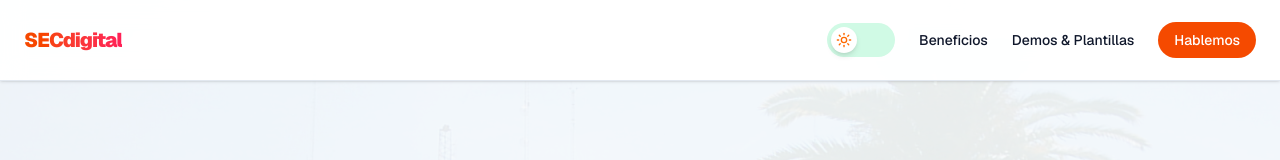
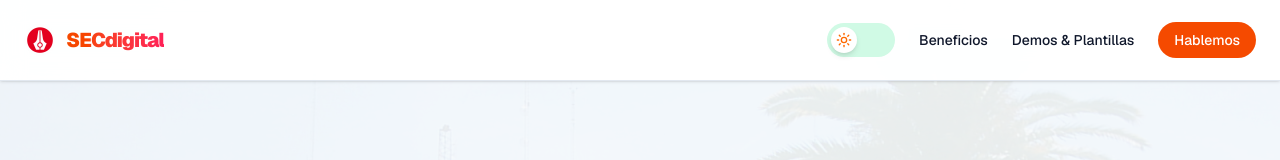
Before and after one commit to SantiCabrera19/resistencia-pwas, a Next.js app: page / in a window 1280 px wide. Shown: the top 160 px of the page. Built offline with nearby package versions, Linux system fonts and the light colour scheme.

Commit message:
feat(branding): add circular microcosmos logo badge to header

```diff
--- a/src/components/features/home/HomeHeader.tsx
+++ b/src/components/features/home/HomeHeader.tsx
@@ -11,7 +11,14 @@ export function HomeHeader() {
   return (
     <header className="fixed top-0 left-0 right-0 z-50 border-b border-slate-200 dark:border-slate-800 bg-white/95 dark:bg-slate-950/95 backdrop-blur-md px-6 py-2 shadow-sm transition-colors duration-200">
       <div className="mx-auto flex max-w-7xl items-center justify-between h-14 sm:h-16">
-        <div className="flex items-center gap-2 cursor-pointer select-none" onClick={() => scrollTo("top")}>
+        <div className="flex items-center gap-2.5 cursor-pointer select-none" onClick={() => scrollTo("top")}>
+          <Image
+            src="/images/microcosmos-badge.png"
+            alt="SECdigital Logo"
+            width={32}
+            height={32}
+            className="h-8 w-8 object-contain rounded-full"
+          />
           <span className="text-xl font-black tracking-tighter bg-clip-text text-transparent bg-gradient-to-r from-orange-600 to-rose-500 dark:from-orange-400 dark:to-rose-450">
             SECdigital
           </span>
```
Also changed, not shown: public/images/microcosmos-badge.png (added).
